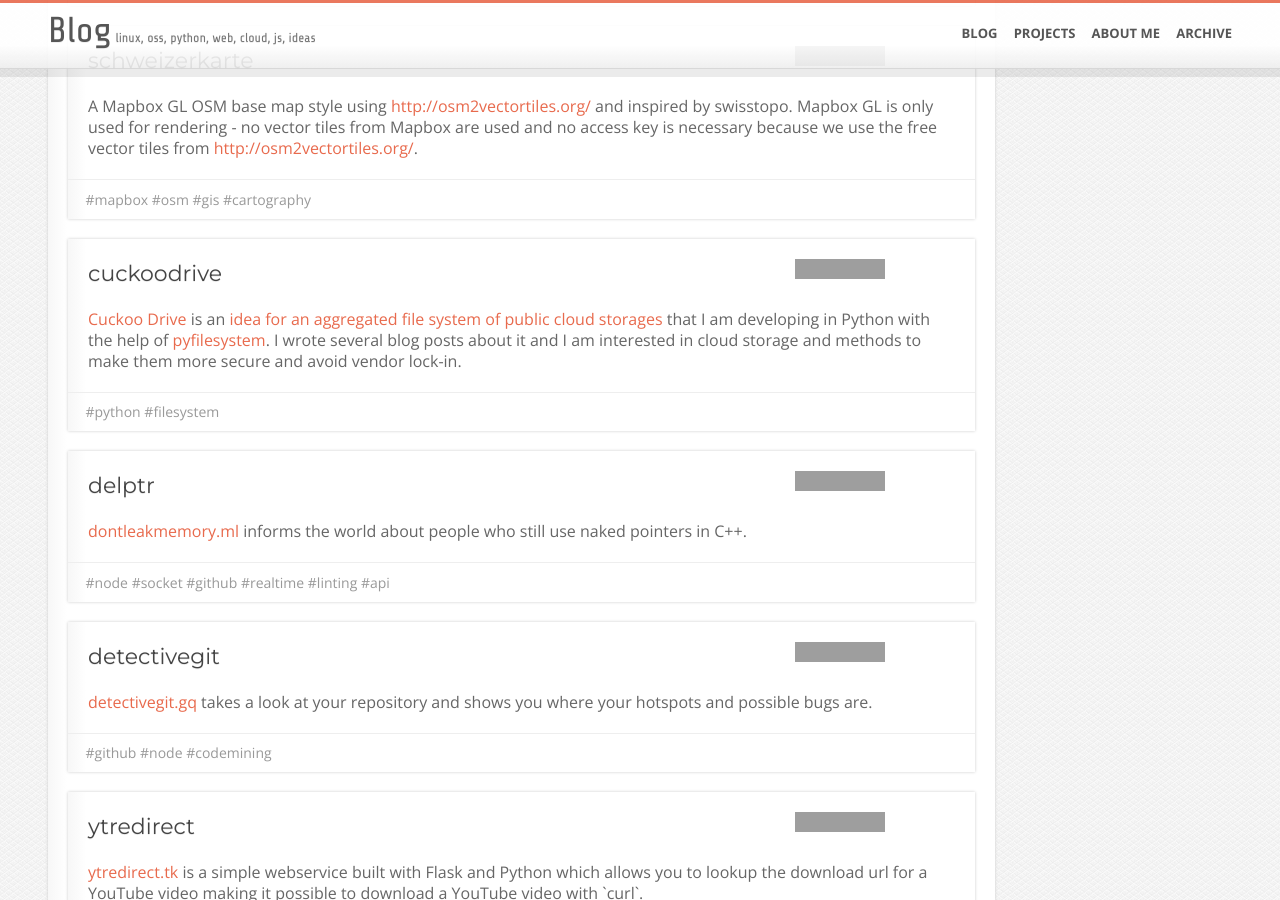
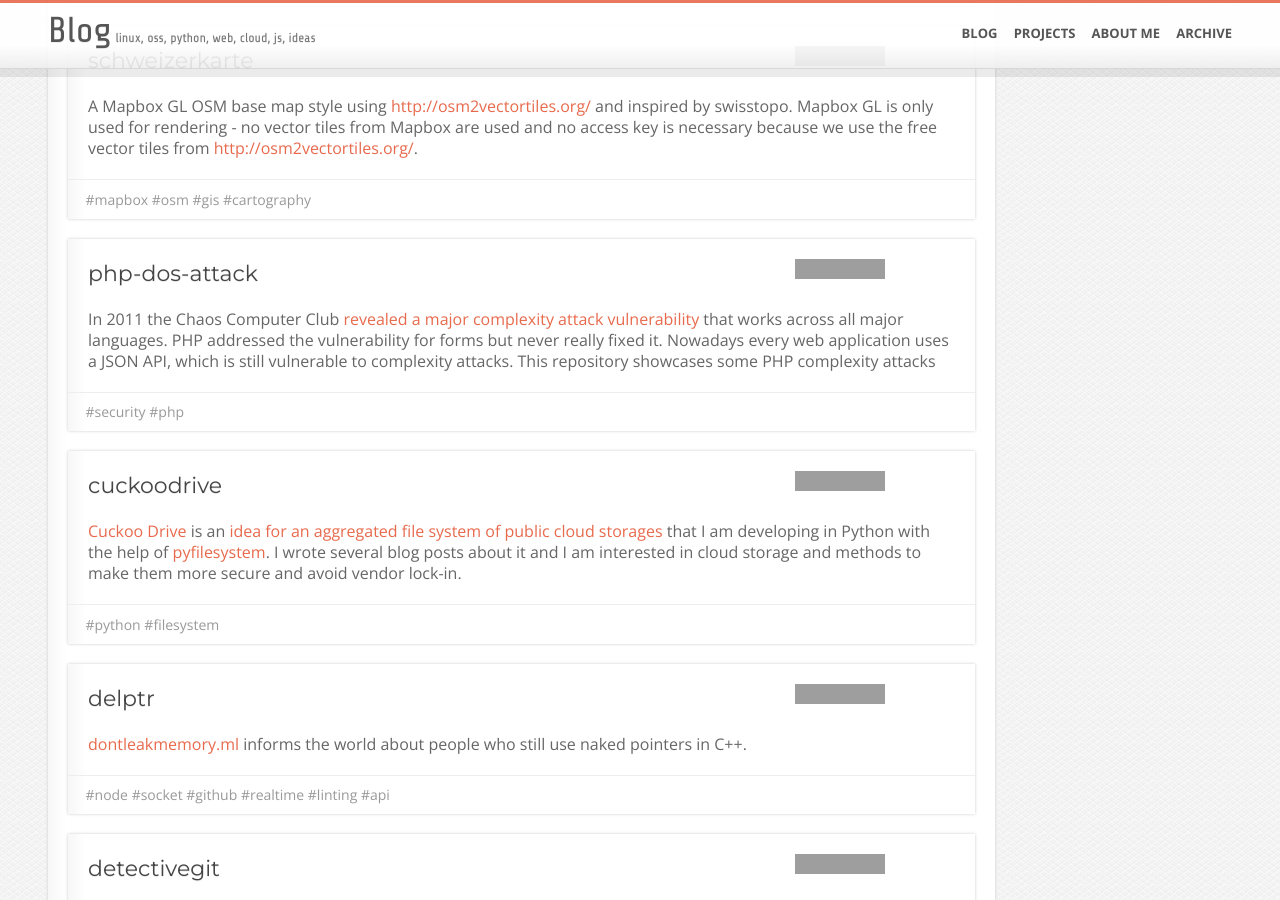
Before and after one commit to lukasmartinelli/lukasmartinelli.github.io, a Jekyll site: the page built from projects.html, in a window 1280 px wide and 900 px high, scrolled down 2547 px. Built offline with Jekyll 4.4.1, drawn with Linux system fonts in a browser that asks for light colours; Markdown is read by kramdown in place of the engine named in the settings; grey boxes are pictures that could not be loaded.

Commit message:
Add PHP dos attack to projects

```diff
--- a/projects.html
+++ b/projects.html
@@ -291,6 +291,26 @@ title: Projects Lukas Martinelli
         <article class="project">
           <header>
             <h3>
+              <span>php-dos-attack</span>
+              <iframe class="github-stars" src="https://ghbtns.com/github-btn.html?user=lukasmartinelli&repo=php-dos-attack&type=star&count=true&size=large" frameborder="0" scrolling="0" width="160px" height="30px"></iframe>
+            </h3>
+          </header>
+          <div class="content">
+            <p>In 2011 the Chaos Computer Club <a href="http://events.ccc.de/congress/2011/Fahrplan/attachments/2007_28C3_Effective_DoS_on_web_application_platforms.pdf">revealed a major complexity attack vulnerability</a>
+            that works across all major languages. PHP addressed the vulnerability
+            for forms but never really fixed it. Nowadays every web application uses a JSON API, which is still vulnerable to complexity attacks. This repository showcases some PHP complexity attacks</p>
+          </div>
+          <footer>
+            <span class="tags">
+              <a href="#" rel="tag">#security</a>
+              <a href="#" rel="tag">#php</a>
+            </span>
+          </footer>
+        </article>
+
+        <article class="project">
+          <header>
+            <h3>
               <span>cuckoodrive</span>
               <iframe class="github-stars" src="https://ghbtns.com/github-btn.html?user=lukasmartinelli&repo=cuckoodrive&type=star&count=true&size=large" frameborder="0" scrolling="0" width="160px" height="30px"></iframe>
             </h3>
```
